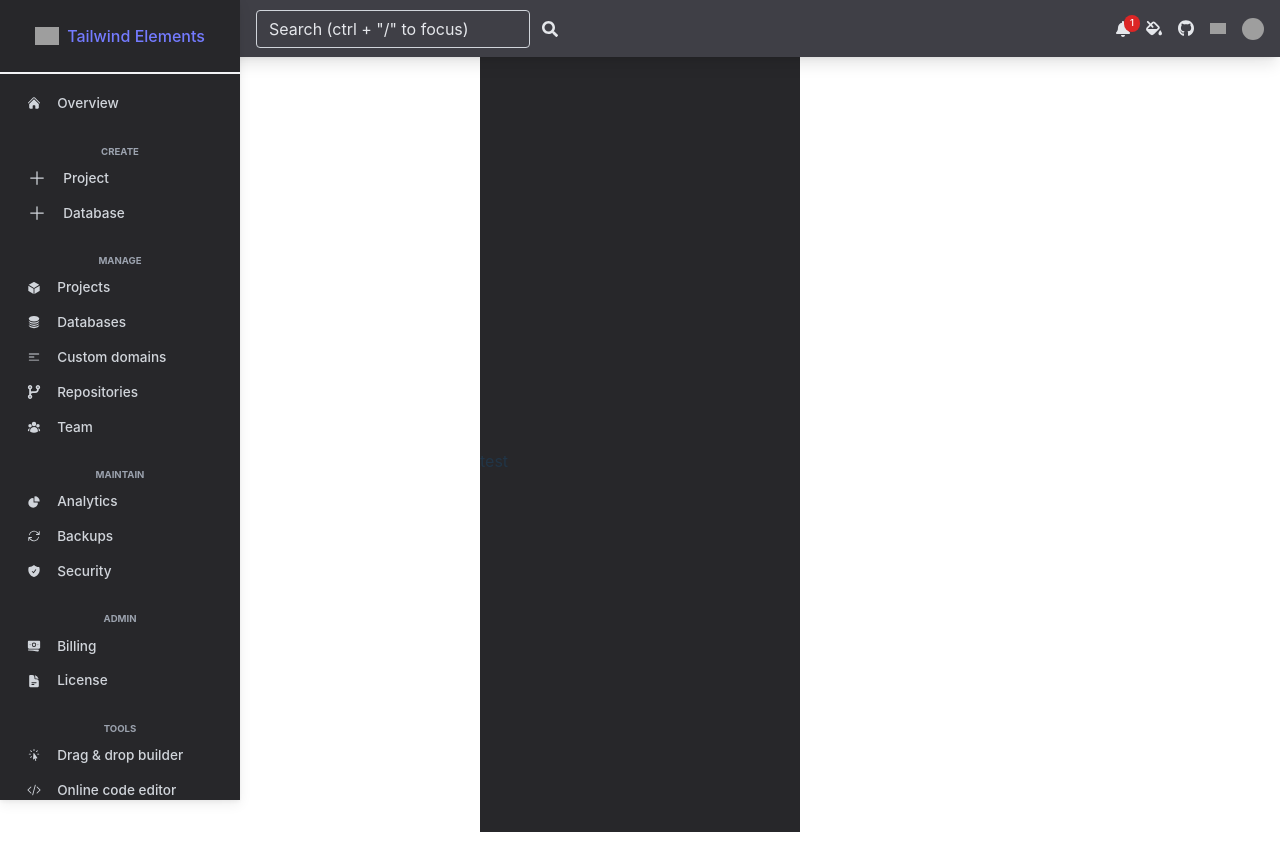
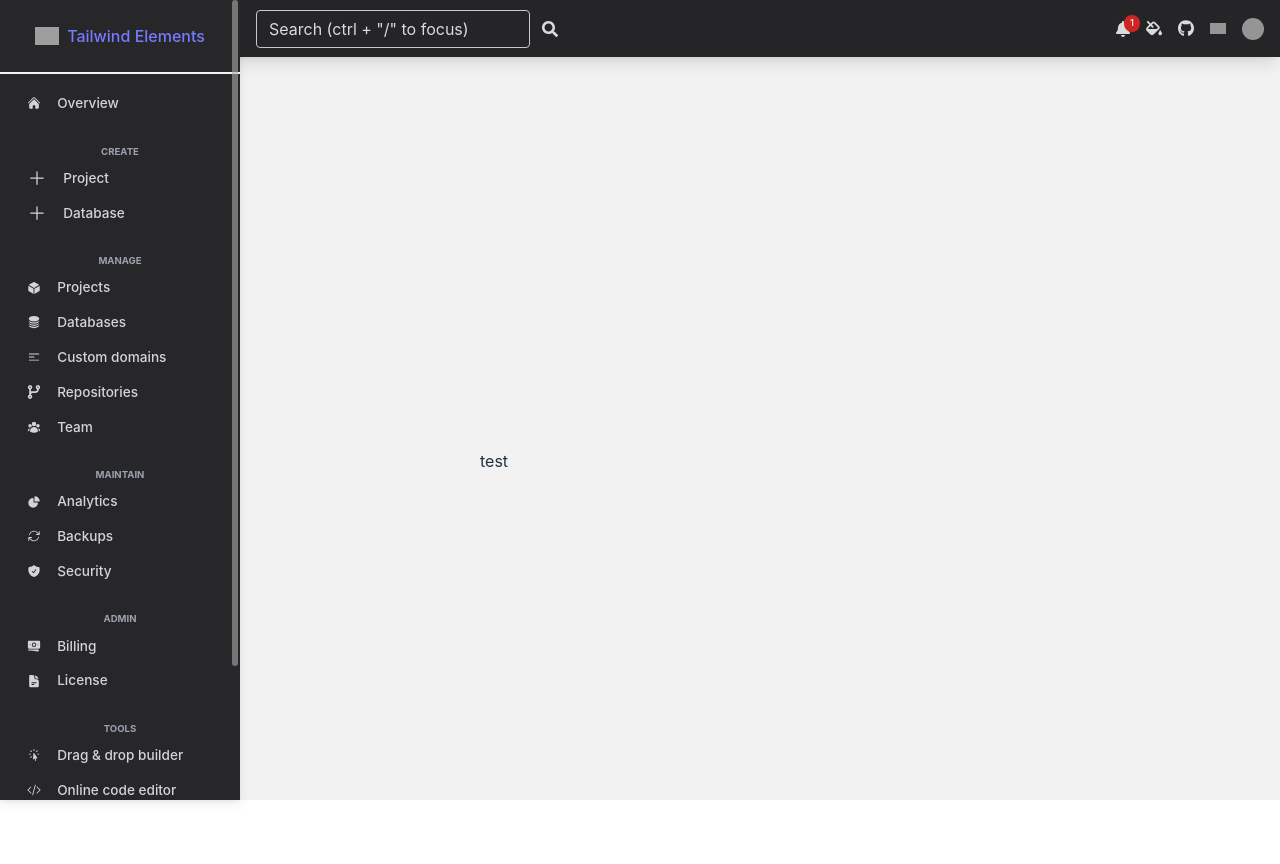
Before and after one commit to skript023/CRM-Frontend, a Svelte app: page /dashboard in a window 1280 px wide. Built offline with nearby package versions, Linux system fonts and the light colour scheme; grey boxes are pictures that could not be loaded; what tw-elements would draw is missing.

Commit message:
test component

```diff
--- a/index.html
+++ b/index.html
@@ -3,6 +3,8 @@
   <head>
     <meta charset="UTF-8" />
     <link rel="icon" type="image/svg+xml" href="/vite.svg" />
+    <link href="https://fonts.googleapis.com/css?family=Roboto:300,400,500,700,900&display=swap" rel="stylesheet" />
+    <link rel="stylesheet" href="/src/app.css">
     <meta name="viewport" content="width=device-width, initial-scale=1.0" />
     <title>Vite + Svelte + TS</title>
   </head>
--- a/src/routes/Home.svelte
+++ b/src/routes/Home.svelte
@@ -1,4 +1,5 @@
-<script>
+<script lang="ts">
+  import { onMount } from "svelte";
 import {
   Sidenav,
   Ripple,
@@ -6,11 +7,13 @@ import {
   initTE,
 } from "tw-elements";
 
+onMount(() => {
   initTE({ Dropdown, Sidenav, Ripple });
-
+});
 </script>
 
-<body class="dark:bg-zinc-800">
+<!-- Sidenav -->
+<body class="">
   <!--Main Navigation-->
   <header>
     <!-- Sidenav -->
@@ -19,7 +22,7 @@ initTE({ Dropdown, Sidenav, Ripple });
   class="fixed left-0 top-0 z-[1035] h-full w-60 -translate-x-full overflow-hidden bg-white shadow-[0_4px_12px_0_rgba(0,0,0,0.07),_0_2px_4px_rgba(0,0,0,0.05)] data-[te-sidenav-hidden='false']:translate-x-0 dark:bg-zinc-800"
   data-te-sidenav-init
   data-te-sidenav-hidden="false"
-      data-te-sidenav-position="fixed"
+  data-te-sidenav-position="absolute"
   data-te-sidenav-accordion="true">
   <a
     class="mb-3 flex items-center justify-center border-b-2 border-solid border-gray-100 py-6 outline-none"
@@ -444,11 +447,31 @@ initTE({ Dropdown, Sidenav, Ripple });
     <!-- Navbar -->
     <nav
       id="main-navbar"
-      class="fixed left-0 right-0 top-0 flex w-full flex-nowrap items-center justify-between bg-white py-[0.6rem] text-gray-500 shadow-lg hover:text-gray-700 focus:text-gray-700 dark:bg-zinc-700 lg:flex-wrap lg:justify-start xl:pl-60"
+      class="fixed left-0 right-0 top-0 flex w-full flex-nowrap items-center justify-between bg-white py-[0.6rem] text-gray-500 shadow-lg hover:text-gray-700 focus:text-gray-800  dark:bg-zinc-800 lg:flex-wrap lg:justify-start xl:pl-60"
       data-te-navbar-ref>
       <!-- Container wrapper -->
       <div
         class="flex w-full flex-wrap items-center justify-between px-4">
+        <!-- Toggler -->
+        <button
+          data-te-sidenav-toggle-ref
+          data-te-target="#sidenav-1"
+          class="block border-0 bg-transparent px-2.5 text-gray-500 hover:no-underline hover:shadow-none focus:no-underline focus:shadow-none focus:outline-none focus:ring-0 xl:hidden"
+          aria-controls="#sidenav-1"
+          aria-haspopup="true">
+          <span class="block [&>svg]:h-5 [&>svg]:w-5 [&>svg]:text-white">
+            <svg
+              xmlns="http://www.w3.org/2000/svg"
+              viewBox="0 0 24 24"
+              fill="currentColor"
+              class="h-5 w-5">
+              <path
+                fill-rule="evenodd"
+                d="M3 6.75A.75.75 0 013.75 6h16.5a.75.75 0 010 1.5H3.75A.75.75 0 013 6.75zM3 12a.75.75 0 01.75-.75h16.5a.75.75 0 010 1.5H3.75A.75.75 0 013 12zm0 5.25a.75.75 0 01.75-.75h16.5a.75.75 0 010 1.5H3.75a.75.75 0 01-.75-.75z"
+                clip-rule="evenodd" />
+            </svg>
+          </span>
+        </button>
 
         <!-- Search form -->
         <form
@@ -480,7 +503,6 @@ initTE({ Dropdown, Sidenav, Ripple });
         <ul class="relative flex items-center">
           <!-- Notification dropdown -->
           <li class="relative" data-te-dropdown-ref>
-            <!-- svelte-ignore a11y-invalid-attribute -->
             <a
               class="mr-4 flex items-center text-gray-500 hover:text-gray-700 focus:text-gray-700"
               href="#"
@@ -512,7 +534,6 @@ initTE({ Dropdown, Sidenav, Ripple });
               aria-labelledby="navbarDropdownMenuLink"
               data-te-dropdown-menu-ref>
               <li>
-                <!-- svelte-ignore a11y-invalid-attribute -->
                 <a
                   class="block w-full whitespace-nowrap bg-transparent px-4 py-2 text-sm font-normal text-gray-700 hover:bg-gray-100 active:text-zinc-800 active:no-underline disabled:pointer-events-none disabled:bg-transparent disabled:text-gray-400 dark:text-gray-200 dark:hover:bg-white/30"
                   href="#"
@@ -521,7 +542,6 @@ initTE({ Dropdown, Sidenav, Ripple });
                 >
               </li>
               <li>
-                <!-- svelte-ignore a11y-invalid-attribute -->
                 <a
                   class="block w-full whitespace-nowrap bg-transparent px-4 py-2 text-sm font-normal text-gray-700 hover:bg-gray-100 active:text-zinc-800 active:no-underline disabled:pointer-events-none disabled:bg-transparent disabled:text-gray-400 dark:text-gray-200 dark:hover:bg-white/30"
                   href="#"
@@ -530,7 +550,6 @@ initTE({ Dropdown, Sidenav, Ripple });
                 >
               </li>
               <li>
-                <!-- svelte-ignore a11y-invalid-attribute -->
                 <a
                   class="block w-full whitespace-nowrap bg-transparent px-4 py-2 text-sm font-normal text-gray-700 hover:bg-gray-100 active:text-zinc-800 active:no-underline disabled:pointer-events-none disabled:bg-transparent disabled:text-gray-400 dark:text-gray-200 dark:hover:bg-white/30"
                   href="#"
@@ -543,7 +562,6 @@ initTE({ Dropdown, Sidenav, Ripple });
 
           <!-- Icon -->
           <li class="mr-4">
-            <!-- svelte-ignore a11y-invalid-attribute -->
             <a href="#">
               <span
                 class="fill-gray-500 hover:fill-gray-700 focus:fill-gray-700 dark:fill-gray-200 [&>svg]:w-4">
@@ -559,7 +577,6 @@ initTE({ Dropdown, Sidenav, Ripple });
           </li>
           <!-- Icon -->
           <li class="mr-4">
-            <!-- svelte-ignore a11y-invalid-attribute -->
             <a href="#">
               <span
                 class="fill-gray-500 hover:fill-gray-700 focus:fill-gray-700 dark:fill-gray-200 [&>svg]:w-4">
@@ -576,7 +593,6 @@ initTE({ Dropdown, Sidenav, Ripple });
 
           <!-- Icon dropdown -->
           <li class="relative" data-te-dropdown-ref>
-            <!-- svelte-ignore a11y-invalid-attribute -->
             <a
               class="mr-4 flex items-center text-gray-500 hover:text-gray-700 focus:text-gray-700"
               href="#"
@@ -595,7 +611,6 @@ initTE({ Dropdown, Sidenav, Ripple });
               aria-labelledby="navbarDropdown"
               data-te-dropdown-menu-ref>
               <li>
-                <!-- svelte-ignore a11y-invalid-attribute -->
                 <a
                   class="block w-full whitespace-nowrap bg-transparent px-4 py-2 text-sm font-normal text-gray-700 hover:bg-gray-100 active:text-zinc-800 active:no-underline disabled:pointer-events-none disabled:bg-transparent disabled:text-gray-400 dark:text-gray-200 dark:hover:bg-white/30"
                   href="#"
@@ -620,7 +635,6 @@ initTE({ Dropdown, Sidenav, Ripple });
               </li>
               <li><hr class="my-2" /></li>
               <li>
-                <!-- svelte-ignore a11y-invalid-attribute -->
                 <a
                   class="block w-full whitespace-nowrap bg-transparent px-4 py-2 text-sm font-normal text-gray-700 hover:bg-gray-100 active:text-zinc-800 active:no-underline disabled:pointer-events-none disabled:bg-transparent disabled:text-gray-400 dark:text-gray-200 dark:hover:bg-white/30"
                   href="#"
@@ -634,7 +648,6 @@ initTE({ Dropdown, Sidenav, Ripple });
                 >
               </li>
               <li>
-                <!-- svelte-ignore a11y-invalid-attribute -->
                 <a
                   class="block w-full whitespace-nowrap bg-transparent px-4 py-2 text-sm font-normal text-gray-700 hover:bg-gray-100 active:text-zinc-800 active:no-underline disabled:pointer-events-none disabled:bg-transparent disabled:text-gray-400 dark:text-gray-200 dark:hover:bg-white/30"
                   href="#"
@@ -648,7 +661,6 @@ initTE({ Dropdown, Sidenav, Ripple });
                 >
               </li>
               <li>
-                <!-- svelte-ignore a11y-invalid-attribute -->
                 <a
                   class="block w-full whitespace-nowrap bg-transparent px-4 py-2 text-sm font-normal text-gray-700 hover:bg-gray-100 active:text-zinc-800 active:no-underline disabled:pointer-events-none disabled:bg-transparent disabled:text-gray-400 dark:text-gray-200 dark:hover:bg-white/30"
                   href="#"
@@ -662,7 +674,6 @@ initTE({ Dropdown, Sidenav, Ripple });
                 >
               </li>
               <li>
-                <!-- svelte-ignore a11y-invalid-attribute -->
                 <a
                   class="block w-full whitespace-nowrap bg-transparent px-4 py-2 text-sm font-normal text-gray-700 hover:bg-gray-100 active:text-zinc-800 active:no-underline disabled:pointer-events-none disabled:bg-transparent disabled:text-gray-400 dark:text-gray-200 dark:hover:bg-white/30"
                   href="#"
@@ -676,7 +687,6 @@ initTE({ Dropdown, Sidenav, Ripple });
                 >
               </li>
               <li>
-                <!-- svelte-ignore a11y-invalid-attribute -->
                 <a
                   class="block w-full whitespace-nowrap bg-transparent px-4 py-2 text-sm font-normal text-gray-700 hover:bg-gray-100 active:text-zinc-800 active:no-underline disabled:pointer-events-none disabled:bg-transparent disabled:text-gray-400 dark:text-gray-200 dark:hover:bg-white/30"
                   href="#"
@@ -690,7 +700,6 @@ initTE({ Dropdown, Sidenav, Ripple });
                 >
               </li>
               <li>
-                <!-- svelte-ignore a11y-invalid-attribute -->
                 <a
                   class="block w-full whitespace-nowrap bg-transparent px-4 py-2 text-sm font-normal text-gray-700 hover:bg-gray-100 active:text-zinc-800 active:no-underline disabled:pointer-events-none disabled:bg-transparent disabled:text-gray-400 dark:text-gray-200 dark:hover:bg-white/30"
                   href="#"
@@ -704,7 +713,6 @@ initTE({ Dropdown, Sidenav, Ripple });
                 >
               </li>
               <li>
-                <!-- svelte-ignore a11y-invalid-attribute -->
                 <a
                   class="block w-full whitespace-nowrap bg-transparent px-4 py-2 text-sm font-normal text-gray-700 hover:bg-gray-100 active:text-zinc-800 active:no-underline disabled:pointer-events-none disabled:bg-transparent disabled:text-gray-400 dark:text-gray-200 dark:hover:bg-white/30"
                   href="#"
@@ -718,7 +726,6 @@ initTE({ Dropdown, Sidenav, Ripple });
                 >
               </li>
               <li>
-                <!-- svelte-ignore a11y-invalid-attribute -->
                 <a
                   class="block w-full whitespace-nowrap bg-transparent px-4 py-2 text-sm font-normal text-gray-700 hover:bg-gray-100 active:text-zinc-800 active:no-underline disabled:pointer-events-none disabled:bg-transparent disabled:text-gray-400 dark:text-gray-200 dark:hover:bg-white/30"
                   href="#"
@@ -736,7 +743,6 @@ initTE({ Dropdown, Sidenav, Ripple });
 
           <!-- Avatar -->
           <li class="relative" data-te-dropdown-ref>
-            <!-- svelte-ignore a11y-invalid-attribute -->
             <a
               class="hidden-arrow flex items-center whitespace-nowrap transition duration-150 ease-in-out motion-reduce:transition-none"
               href="#"
@@ -756,7 +762,6 @@ initTE({ Dropdown, Sidenav, Ripple });
               aria-labelledby="dropdownMenuButton2"
               data-te-dropdown-menu-ref>
               <li>
-                <!-- svelte-ignore a11y-invalid-attribute -->
                 <a
                   class="block w-full whitespace-nowrap bg-transparent px-4 py-2 text-sm font-normal text-gray-700 hover:bg-gray-100 active:text-zinc-800 active:no-underline disabled:pointer-events-none disabled:bg-transparent disabled:text-gray-400 dark:text-gray-200 dark:hover:bg-white/30"
                   href="#"
@@ -765,7 +770,6 @@ initTE({ Dropdown, Sidenav, Ripple });
                 >
               </li>
               <li>
-                <!-- svelte-ignore a11y-invalid-attribute -->
                 <a
                   class="block w-full whitespace-nowrap bg-transparent px-4 py-2 text-sm font-normal text-gray-700 hover:bg-gray-100 active:text-zinc-800 active:no-underline disabled:pointer-events-none disabled:bg-transparent disabled:text-gray-400 dark:text-gray-200 dark:hover:bg-white/30"
                   href="#"
@@ -774,7 +778,6 @@ initTE({ Dropdown, Sidenav, Ripple });
                 >
               </li>
               <li>
-                <!-- svelte-ignore a11y-invalid-attribute -->
                 <a
                   class="block w-full whitespace-nowrap bg-transparent px-4 py-2 text-sm font-normal text-gray-700 hover:bg-gray-100 active:text-zinc-800 active:no-underline disabled:pointer-events-none disabled:bg-transparent disabled:text-gray-400 dark:text-gray-200 dark:hover:bg-white/30"
                   href="#"
@@ -794,9 +797,7 @@ initTE({ Dropdown, Sidenav, Ripple });
 
   <!--Main layout-->
   <main style="margin-top: 58px">
-    <div class="container">
-      <p>test</p>
-    </div>
+    <div class="container">test</div>
   </main>
   <!--Main layout-->
 
```
Lines whose indentation alone changed are shown as unchanged.
